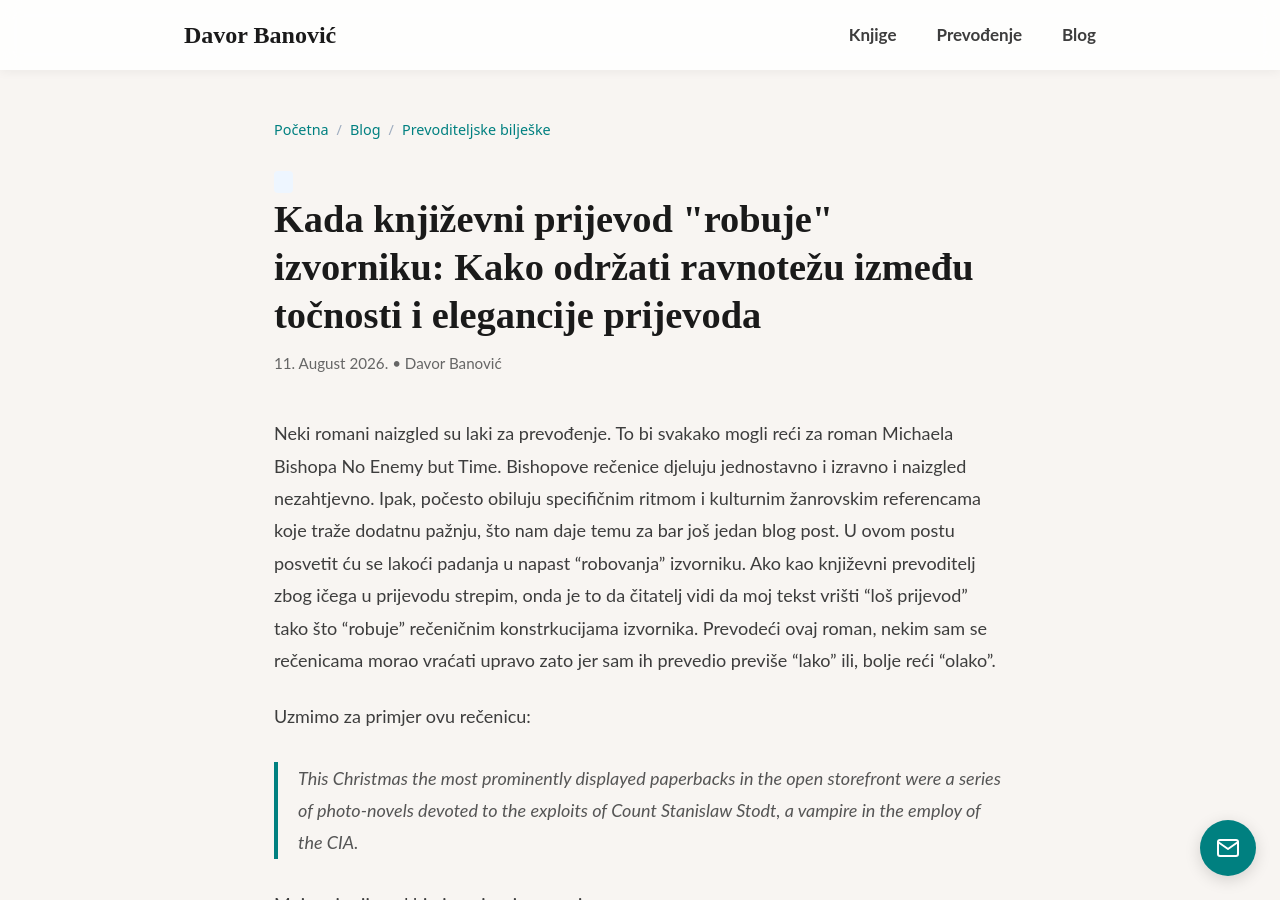
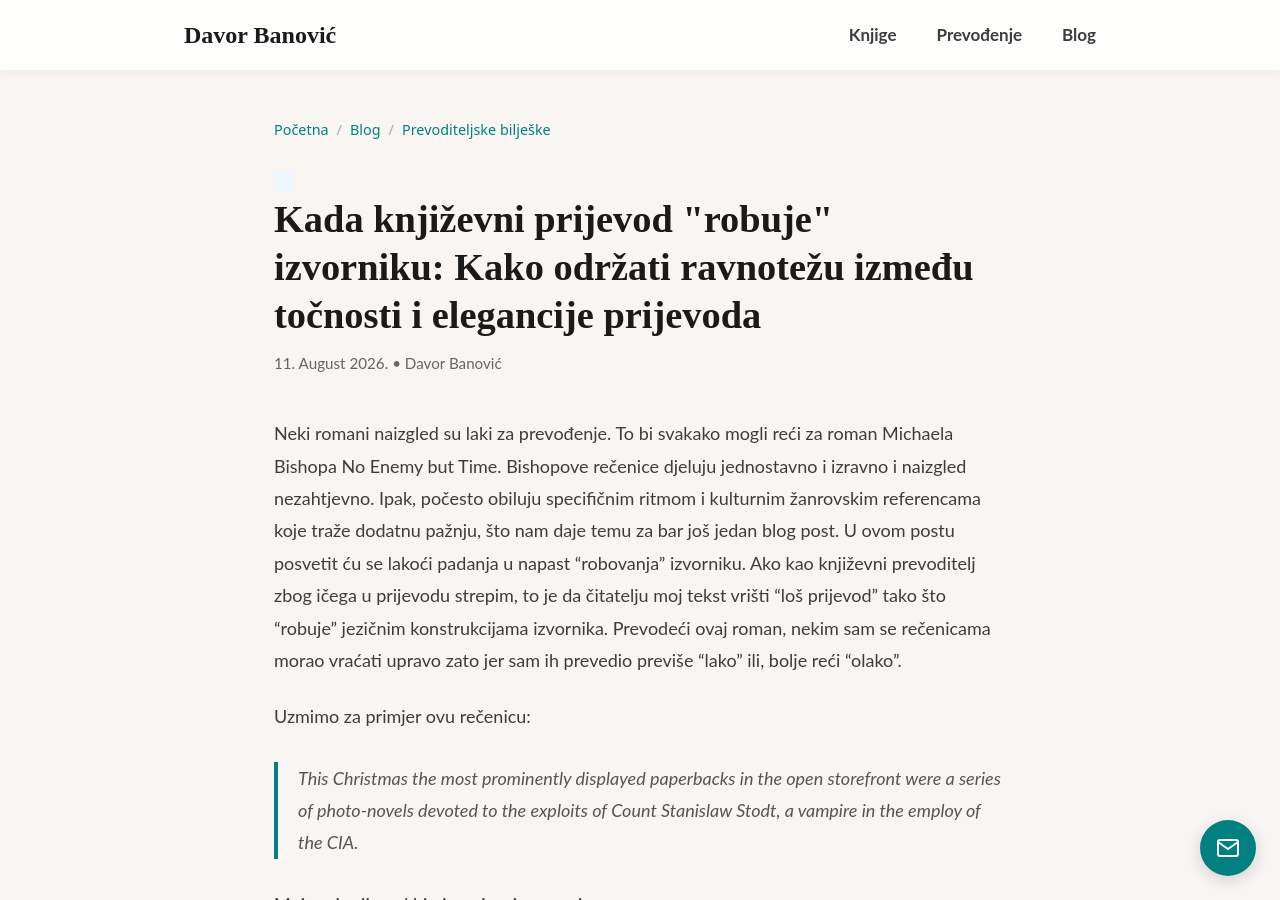
Before and after one commit to banovotz/banovotz.github.io, a Jekyll site: the page built from _posts/2026-08-11-kada-knjizevnii-prijevod-robuje-izvorniku.md, in a window 1280 px wide and 900 px high. Built offline with Jekyll 4.4.1, drawn with Linux system fonts in a browser that asks for light colours.

Commit message:
Blog post update

```diff
--- a/_posts/2026-08-11-kada-knjizevnii-prijevod-robuje-izvorniku.md
+++ b/_posts/2026-08-11-kada-knjizevnii-prijevod-robuje-izvorniku.md
@@ -7,7 +7,7 @@ image: assets/images/martine-mussies-bumuBbsiavM-unsplash.jpg
 description: 'Prepoznajte kad vaš književni prijevod "robuje" jeziku izvornika. Pronađite ravnotežu između točnosti prijevoda i prirodne elegancije ciljnog jezika. Ovaj blog post govori o nekoliko tipičnih slučaja kada se u prevedenoj rečenici bespotrebno zrcale strukture izvornog jezika.'
 ---
 
-Neki romani naizgled su laki za prevođenje. To bi svakako mogli reći za roman Michaela Bishopa No Enemy but Time. Bishopove rečenice djeluju jednostavno i izravno i naizgled nezahtjevno. Ipak, počesto obiluju specifičnim ritmom i kulturnim žanrovskim referencama koje traže dodatnu pažnju, što nam daje temu za bar još jedan blog post. U ovom postu posvetit ću se lakoći padanja u napast "robovanja" izvorniku. Ako kao književni prevoditelj zbog ičega u prijevodu strepim, onda je to da čitatelj vidi da moj tekst vrišti "loš prijevod" tako što "robuje" rečeničnim konstrkucijama izvornika.  Prevodeći ovaj roman, nekim  sam se rečenicama morao vraćati upravo zato jer sam ih  prevedio previše "lako" ili, bolje reći "olako".
+Neki romani naizgled su laki za prevođenje. To bi svakako mogli reći za roman Michaela Bishopa No Enemy but Time. Bishopove rečenice djeluju jednostavno i izravno i naizgled nezahtjevno. Ipak, počesto obiluju specifičnim ritmom i kulturnim žanrovskim referencama koje traže dodatnu pažnju, što nam daje temu za bar još jedan blog post. U ovom postu posvetit ću se lakoći padanja u napast "robovanja" izvorniku. Ako kao književni prevoditelj zbog ičega u prijevodu strepim, to je da čitatelju moj tekst vrišti "loš prijevod" tako što "robuje" jezičnim konstrukcijama izvornika. Prevodeći ovaj roman, nekim  sam se rečenicama morao vraćati upravo zato jer sam ih  prevedio previše "lako" ili, bolje reći "olako".
 
 Uzmimo za primjer ovu rečenicu:
 
```
